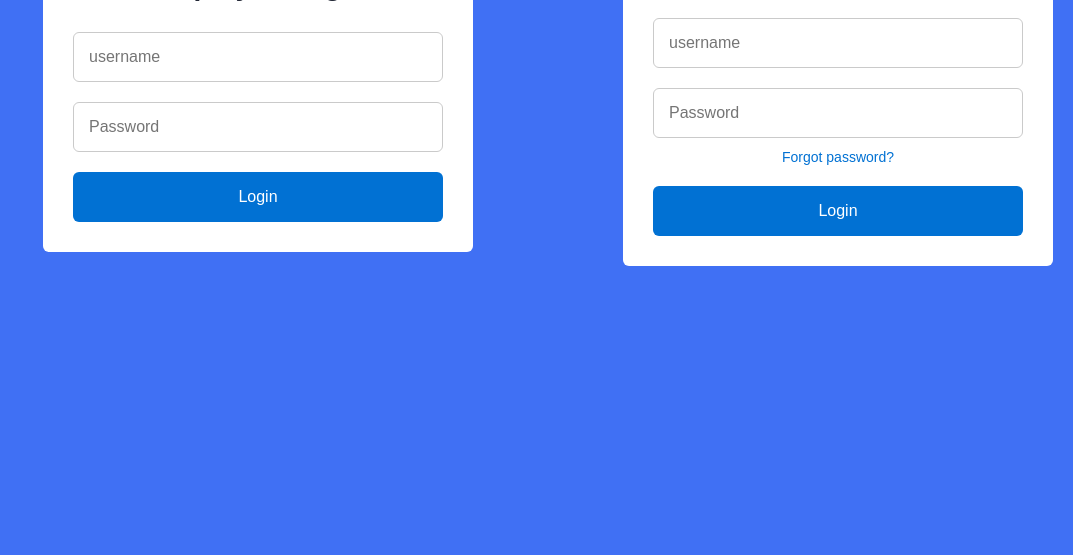
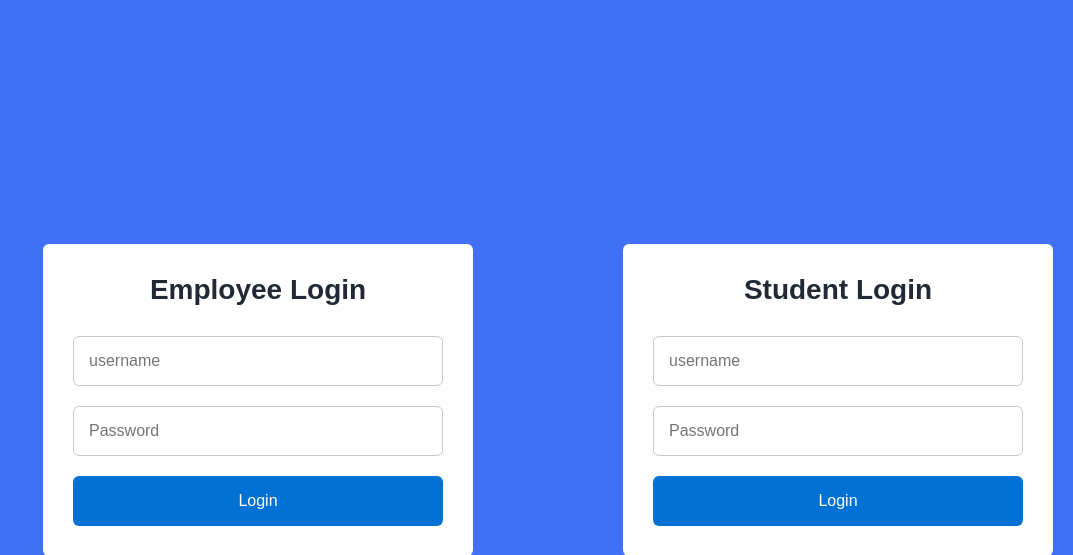
Before and after one commit to 8799ucs/pro-ecap, a Django app: page / in a window 1280 px wide. Shown: the part 304-859 px from the top of the page, without its empty margins (207-1280 px from the left). Before the commit the page ends 570 px from the top, so only its background shows below. Run offline with Django 4.2, Linux system fonts and the light colour scheme.

Commit message:
Update index.html

```diff
--- a/example/Templates/index.html
+++ b/example/Templates/index.html
@@ -154,6 +154,7 @@ document.getElementById('studentButton').addEventListener('click', function() {
 </script>
     </head>
     <body>
+	    <img src="https://firebasestorage.googleapis.com/v0/b/ecap-b24e9.appspot.com/o/griet.jpg?alt=media&token=92bda353-4961-4779-aec2-2524f6ea9389" alt="Example image">
             <section class="container forms">
     <div class="form login">
         <div class="form-content">
@@ -190,10 +191,6 @@ document.getElementById('studentButton').addEventListener('click', function() {
                     <i class='bx bx-hide eye-icon'></i>
                 </div>
 
-                <div class="form-link">
-                    <a href="#" class="forgot-pass">Forgot password?</a>
-                </div>
-
                 <div id="studentButton" class="field button-field">
                     <button>Login</button>
                 </div>
```
